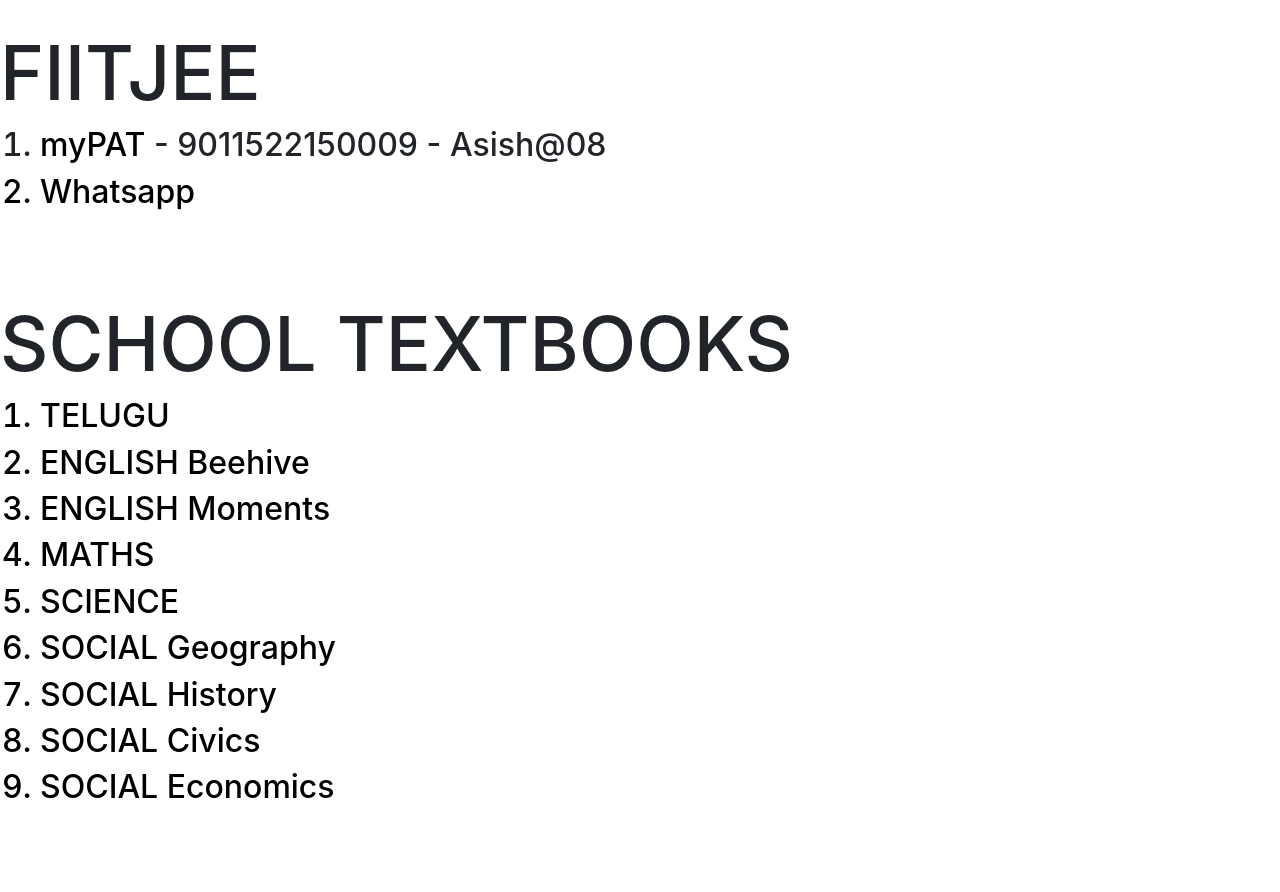
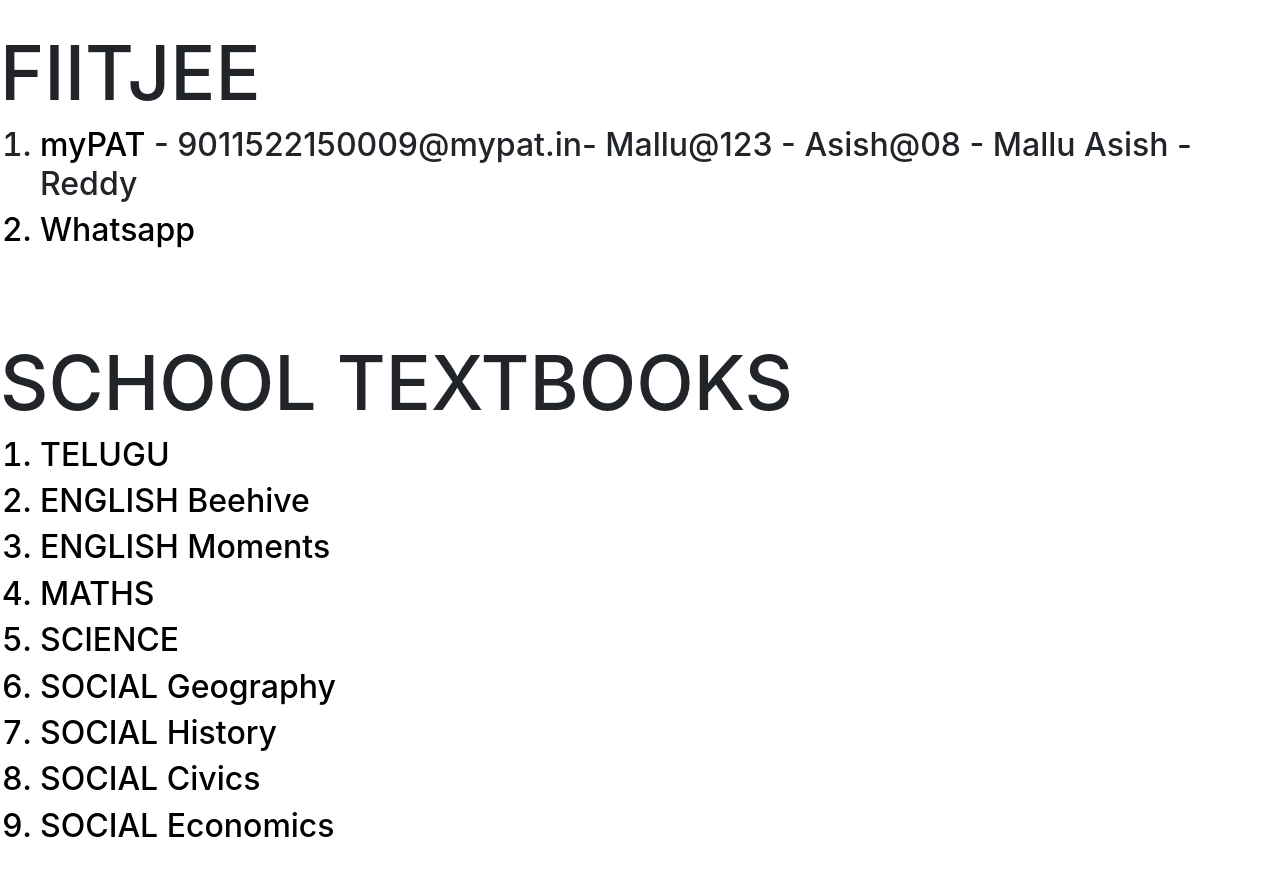
Before and after one commit to Asish-8/MyDailyWeb, a plain HTML site: page index.html in a window 1280 px wide. Shown: the part 3320-4212 px from the top of the page. Drawn offline with nearby package versions, Linux system fonts and the light colour scheme.

Commit message:
Fiitjee cHanegd

```diff
--- a/index.html
+++ b/index.html
@@ -442,7 +442,7 @@
         <h2>
             <a href="https://fiitjee-v3.mypat.in/live-classes" target="_blank">
                 <li>myPAT
-            </a> - 9011522150009 - Asish@08</li>
+            </a> - 9011522150009@mypat.in- Mallu@123 - Asish@08 - Mallu Asish - Reddy</li>
 
 
         </h2>
```
